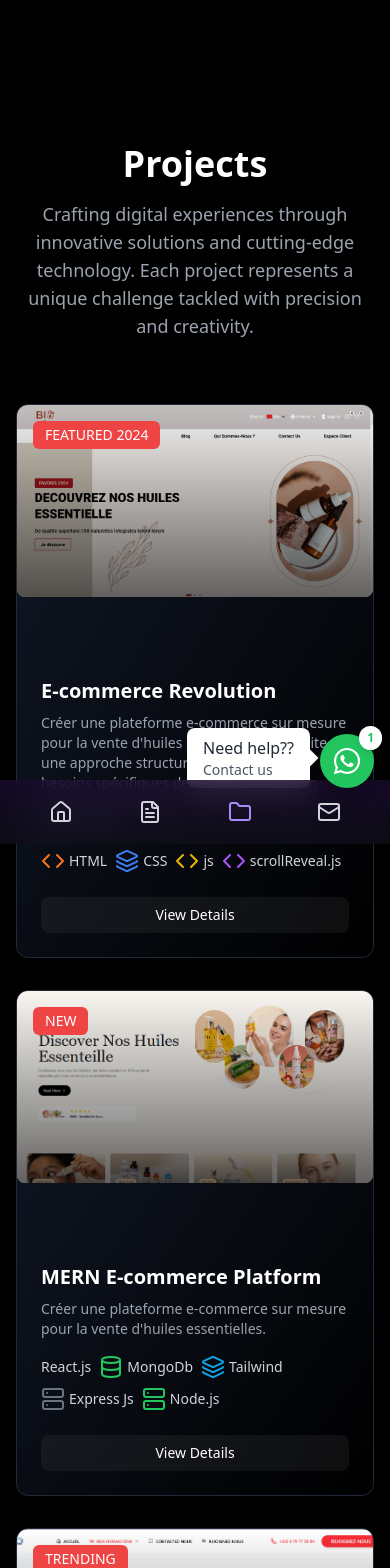
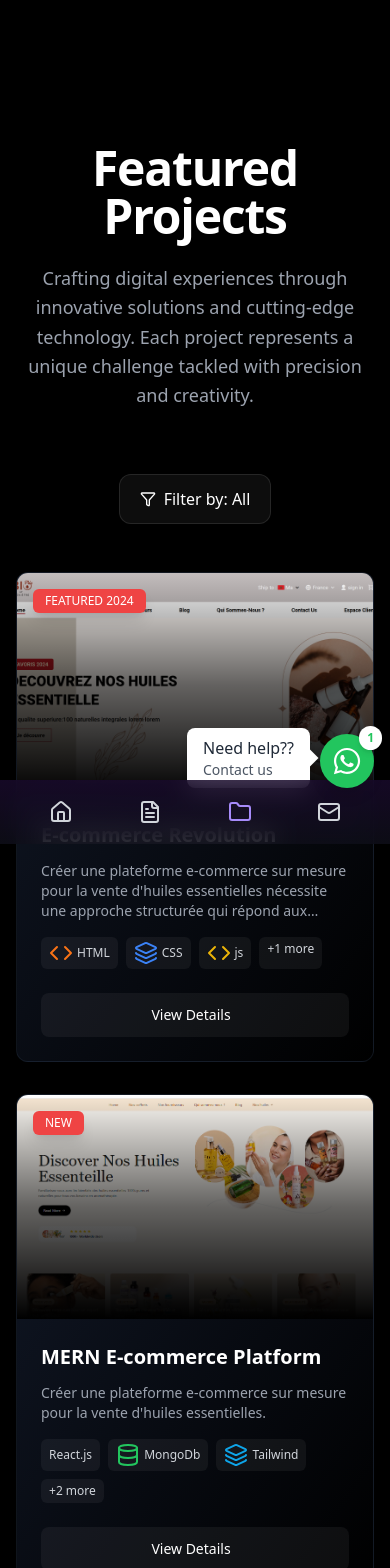
Before and after one commit to simo-sari07/sarix, a React (Vite) app: page /projects in a window 390 px wide. Shown: the top 1568 px of the page. Built offline with nearby package versions, Linux system fonts and the light colour scheme.

Commit message:
new update projects

```diff
--- a/src/components/Works/Projects.jsx
+++ b/src/components/Works/Projects.jsx
@@ -1,6 +1,6 @@
-"use client";
+"use client"
 
-import { useState, useEffect } from "react";
+import { useState, useEffect, useRef } from "react"
 import {
   X,
   Github,
@@ -10,11 +10,17 @@ import {
   Database,
   Layers,
   Settings,
-} from "lucide-react";
+  Filter,
+  ChevronRight,
+  Star,
+  Clock,
+  Users,
+  Package,
+} from "lucide-react"
 
-import project1 from "../../../public/bio1.png";
-import project2 from "../../../public/bio2.png";
-import project3 from "../../../public/center.png";
+import project1 from "../../../public/bio1.png"
+import project2 from "../../../public/bio2.png"
+import project3 from "../../../public/center.png"
 
 const techIcons = {
   React: <Code className="text-blue-500" />,
@@ -32,7 +38,7 @@ const techIcons = {
   "scrollReveal.js": <Code className="text-purple-500" />,
   "Express Js": <Server className="text-gray-500" />,
   MongoDb: <Database className="text-green-500" />,
-};
+}
 
 const projects = [
   {
@@ -58,8 +64,7 @@ const projects = [
     id: "02",
     title: "MERN E-commerce Platform",
     badge: "NEW",
-    description:
-      "Créer une plateforme e-commerce sur mesure pour la vente d'huiles essentielles.",
+    description: "Créer une plateforme e-commerce sur mesure pour la vente d'huiles essentielles.",
     tech: ["React.js", "MongoDb", "Tailwind", "Express Js", "Node.js"],
     image: project2,
     stats: {
@@ -91,70 +96,120 @@ const projects = [
       live: "https://centerkech.vercel.app/",
     },
   },
-];
+]
+
+// Get all unique technologies from projects
+const allTechnologies = [...new Set(projects.flatMap((project) => project.tech))]
 
 function ProjectModal({ project, onClose }) {
+  const modalRef = useRef(null)
+
   useEffect(() => {
     const handleEsc = (e) => {
-      if (e.key === "Escape") onClose();
-    };
+      if (e.key === "Escape") onClose()
+    }
+
     const handleClickOutside = (e) => {
-      if (e.target.classList.contains("modal-overlay")) onClose();
-    };
+      if (e.target.classList.contains("modal-overlay")) onClose()
+    }
 
-    document.addEventListener("keydown", handleEsc);
-    document.addEventListener("click", handleClickOutside);
+    // Animation on mount
+    if (modalRef.current) {
+      modalRef.current.style.opacity = 0
+      setTimeout(() => {
+        if (modalRef.current) modalRef.current.style.opacity = 1
+      }, 10)
+    }
+
+    document.addEventListener("keydown", handleEsc)
+    document.addEventListener("click", handleClickOutside)
+    document.body.style.overflow = "hidden" // Prevent scrolling when modal is open
 
     return () => {
-      document.removeEventListener("keydown", handleEsc);
-      document.removeEventListener("click", handleClickOutside);
-    };
-  }, [onClose]);
+      document.removeEventListener("keydown", handleEsc)
+      document.removeEventListener("click", handleClickOutside)
+      document.body.style.overflow = "" // Restore scrolling
+    }
+  }, [onClose])
 
-  if (!project) return null;
+  if (!project) return null
 
   return (
-    <div className="fixed inset-0 bg-black/75 backdrop-blur-sm z-50 flex items-center justify-center p-4 modal-overlay">
-      <div className="bg-[#111] rounded-2xl max-w-4xl w-full max-h-[90vh] overflow-y-auto">
+    <div className="fixed inset-0 bg-black/80 backdrop-blur-md z-50 flex items-center justify-center p-4 modal-overlay transition-all duration-300">
+      <div
+        ref={modalRef}
+        className="bg-gradient-to-br from-gray-900 to-black rounded-2xl max-w-5xl w-full max-h-[90vh] overflow-y-auto border border-gray-800/50 shadow-2xl transition-opacity duration-300"
+      >
         <div className="relative">
           <button
             onClick={onClose}
-            className="absolute right-4 top-4 text-white hover:text-gray-300 z-10"
+            className="absolute right-4 top-4 text-white hover:text-gray-300 z-10 bg-black/40 p-2 rounded-full backdrop-blur-sm transition-transform hover:scale-110"
+            aria-label="Close modal"
           >
-            <X size={24} />
+            <X size={20} />
           </button>
+          <div className="relative h-[350px] overflow-hidden">
             <img
               src={project.image || "/placeholder.svg"}
               alt={project.title}
-            width={800}
-            height={300}
-            className="w-full h-[300px] object-cover"
+              width={1200}
+              height={350}
+              className="w-full h-full object-cover"
             />
+            <div className="absolute inset-0 bg-gradient-to-t from-black via-black/40 to-transparent" />
+
+            <div className="absolute bottom-0 left-0 p-8 w-full">
+              <div className="inline-block px-3 py-1 bg-red-500 text-white text-sm font-medium rounded-md mb-4">
+                {project.badge}
               </div>
-        <div className="p-8">
-          <h3 className="text-3xl font-bold text-white mb-4">
-            {project.title}
-          </h3>
-          <p className="text-gray-300 mb-6">{project.description}</p>
-
-          <div className="grid grid-cols-2 sm:grid-cols-4 gap-6 mb-8">
-            {Object.entries(project.stats).map(([key, value]) => (
-              <div key={key} className="text-center">
-                <div className="text-2xl font-bold text-white mb-1">
-                  {value}
-                </div>
-                <div className="text-sm text-gray-400 capitalize">
-                  {key.replace(/([A-Z])/g, " $1").trim()}
+              <h3 className="text-4xl font-bold text-white mb-2 tracking-tight">{project.title}</h3>
             </div>
           </div>
-            ))}
         </div>
 
-          <div className="flex flex-wrap gap-3 mb-8">
+        <div className="p-8">
+          <p className="text-gray-300 text-lg mb-8 leading-relaxed">{project.description}</p>
+
+          <div className="grid grid-cols-2 sm:grid-cols-4 gap-6 mb-10 bg-white/5 p-6 rounded-xl">
+            <div className="text-center">
+              <div className="flex justify-center mb-2 text-red-400">
+                <Clock size={24} />
+              </div>
+              <div className="text-2xl font-bold text-white mb-1">{project.stats.experience}</div>
+              <div className="text-sm text-gray-400">Years Experience</div>
+            </div>
+
+            <div className="text-center">
+              <div className="flex justify-center mb-2 text-blue-400">
+                <Users size={24} />
+              </div>
+              <div className="text-2xl font-bold text-white mb-1">{project.stats.teamSize}</div>
+              <div className="text-sm text-gray-400">Team Size</div>
+            </div>
+
+            <div className="text-center">
+              <div className="flex justify-center mb-2 text-green-400">
+                <Star size={24} />
+              </div>
+              <div className="text-2xl font-bold text-white mb-1">{project.stats.users}</div>
+              <div className="text-sm text-gray-400">Users</div>
+            </div>
+
+            <div className="text-center">
+              <div className="flex justify-center mb-2 text-purple-400">
+                <Package size={24} />
+              </div>
+              <div className="text-2xl font-bold text-white mb-1">{project.stats.features}</div>
+              <div className="text-sm text-gray-400">Features</div>
+            </div>
+          </div>
+
+          <h4 className="text-xl font-semibold text-white mb-4">Technologies Used</h4>
+          <div className="flex flex-wrap gap-3 mb-10">
             {project.tech.map((tech) => (
               <span
                 key={tech}
-                className="flex items-center gap-2 px-4 py-2 bg-white/5 rounded-full text-sm text-white"
+                className="flex items-center gap-2 px-4 py-2 bg-white/10 rounded-full text-sm text-white border border-white/10 hover:bg-white/15 transition-colors"
               >
                 {techIcons[tech]}
                 {tech}
@@ -162,60 +217,141 @@ function ProjectModal({ project, onClose }) {
             ))}
           </div>
 
-          <div className="flex gap-4">
+          <div className="flex flex-col sm:flex-row gap-4">
             <a
               href={project.links.github}
               target="_blank"
               rel="noopener noreferrer"
-              className="flex-1 flex items-center justify-center gap-2 px-6 py-3 bg-white/5 hover:bg-white/10 rounded-xl text-white transition-colors"
+              className="flex-1 flex items-center justify-center gap-2 px-6 py-4 bg-white/5 hover:bg-white/10 rounded-xl text-white transition-all hover:shadow-lg hover:shadow-red-500/10 border border-white/5 group"
             >
-              <Github size={20} />
-              View Code
+              <Github size={20} className="group-hover:text-red-400 transition-colors" />
+              <span className="font-medium">View Code</span>
+              <ChevronRight
+                size={16}
+                className="opacity-0 -ml-4 group-hover:opacity-100 group-hover:ml-0 transition-all"
+              />
             </a>
             <a
               href={project.links.live}
               target="_blank"
               rel="noopener noreferrer"
-              className="flex-1 flex items-center justify-center gap-2 px-6 py-3 bg-white/5 hover:bg-white/10 rounded-xl text-white transition-colors"
+              className="flex-1 flex items-center justify-center gap-2 px-6 py-4 bg-gradient-to-r from-red-600 to-red-500 hover:from-red-500 hover:to-red-600 rounded-xl text-white transition-all hover:shadow-lg hover:shadow-red-500/20 group"
             >
               <ExternalLink size={20} />
-              Live Demo
+              <span className="font-medium">Live Demo</span>
+              <ChevronRight
+                size={16}
+                className="opacity-0 -ml-4 group-hover:opacity-100 group-hover:ml-0 transition-all"
+              />
             </a>
           </div>
         </div>
       </div>
     </div>
-  );
+  )
 }
 
 function Projects() {
-  const [selectedProject, setSelectedProject] = useState(null);
+  const [selectedProject, setSelectedProject] = useState(null)
+  const [filter, setFilter] = useState("All")
+  const [isFilterOpen, setIsFilterOpen] = useState(false)
+  const projectsRef = useRef(null)
+
+  // Filter projects based on selected technology
+  const filteredProjects = filter === "All" ? projects : projects.filter((project) => project.tech.includes(filter))
+
+  // Animation for project cards on scroll
+  useEffect(() => {
+    const observer = new IntersectionObserver(
+      (entries) => {
+        entries.forEach((entry) => {
+          if (entry.isIntersecting) {
+            entry.target.classList.add("animate-in")
+          }
+        })
+      },
+      { threshold: 0.1 },
+    )
+
+    const projectCards = document.querySelectorAll(".project-card")
+    projectCards.forEach((card) => {
+      observer.observe(card)
+    })
+
+    return () => {
+      projectCards.forEach((card) => {
+        observer.unobserve(card)
+      })
+    }
+  }, [filteredProjects])
 
   return (
-    <div className="min-h-screen bg-black py-20 px-4 sm:px-6 lg:px-8">
+    <div className="min-h-screen bg-black py-20 px-4 sm:px-6 lg:px-8" ref={projectsRef}>
       <div className="max-w-7xl mx-auto">
         <div className="text-center mb-16">
-          <h2 className="text-4xl md:text-5xl font-bold text-white mb-4">
-            Projects
-          </h2>
-          <p className="text-gray-400 text-lg max-w-3xl mx-auto">
-            Crafting digital experiences through innovative solutions and
-            cutting-edge technology. Each project represents a unique challenge
-            tackled with precision and creativity.
+
+          <h2 className="text-5xl md:text-6xl font-bold text-white mb-6 tracking-tight">Featured Projects</h2>
+          <p className="text-gray-400 text-lg max-w-3xl mx-auto leading-relaxed">
+            Crafting digital experiences through innovative solutions and cutting-edge technology. Each project
+            represents a unique challenge tackled with precision and creativity.
           </p>
         </div>
 
+        {/* Filter Section */}
+        <div className="mb-12 flex justify-center">
+          <div className="relative">
+            <button
+              onClick={() => setIsFilterOpen(!isFilterOpen)}
+              className="flex items-center gap-2 px-5 py-3 bg-white/5 hover:bg-white/10 rounded-xl text-white transition-colors border border-white/10"
+            >
+              <Filter size={16} />
+              <span>
+                Filter by: <span className="font-medium">{filter}</span>
+              </span>
+            </button>
+
+            {isFilterOpen && (
+              <div className="absolute top-full left-0 mt-2 w-56 bg-gray-900 border border-gray-800 rounded-xl shadow-xl z-10 py-2 animate-in fade-in slide-in-from-top-5">
+                <button
+                  onClick={() => {
+                    setFilter("All")
+                    setIsFilterOpen(false)
+                  }}
+                  className={`w-full text-left px-4 py-2 hover:bg-white/5 transition-colors ${filter === "All" ? "text-red-400" : "text-white"}`}
+                >
+                  All Projects
+                </button>
+                {allTechnologies.map((tech) => (
+                  <button
+                    key={tech}
+                    onClick={() => {
+                      setFilter(tech)
+                      setIsFilterOpen(false)
+                    }}
+                    className={`w-full text-left px-4 py-2 hover:bg-white/5 transition-colors flex items-center gap-2 ${filter === tech ? "text-red-400" : "text-white"}`}
+                  >
+                    {techIcons[tech]}
+                    {tech}
+                  </button>
+                ))}
+              </div>
+            )}
+          </div>
+        </div>
+
+        {/* Projects Grid */}
         <div className="grid grid-cols-1 md:grid-cols-2 lg:grid-cols-3 gap-8">
-          {projects.map((project) => (
+          {filteredProjects.map((project, index) => (
             <div
               key={project.id}
               onClick={() => setSelectedProject(project)}
-              className="group cursor-pointer"
+              className="project-card group cursor-pointer opacity-0 translate-y-8 transition-all duration-700 ease-out"
+              style={{ transitionDelay: `${index * 100}ms` }}
             >
-              <div className="relative bg-gradient-to-br from-gray-900 to-black rounded-xl overflow-hidden border border-gray-800">
+              <div className="relative bg-gradient-to-br from-gray-900 to-black rounded-xl overflow-hidden border border-gray-800/50 hover:border-gray-700/50 transition-all hover:shadow-xl hover:shadow-red-500/5 h-full">
                 {/* Image */}
-                <div className="relative w-full h-48 mb-6">
-                  <div className="absolute inset-0 overflow-hidden rounded-lg">
+                <div className="relative w-full h-56 overflow-hidden">
+                  <div className="absolute inset-0">
                     <img
                       src={project.image || "/placeholder.svg"}
                       alt={project.title}
@@ -223,63 +359,76 @@ function Projects() {
                       height={200}
                       className="w-full h-full object-cover transform transition-transform duration-700 group-hover:scale-110"
                     />
-                    <div className="absolute inset-0 bg-gradient-to-t from-black/60 to-transparent" />
+                    <div className="absolute inset-0 bg-gradient-to-t from-black via-black/60 to-transparent" />
+                  </div>
+
+                  {/* Badge */}
+                  <div className="absolute top-4 left-4 px-3 py-1 bg-red-500 text-white text-xs font-medium rounded-md z-10 shadow-lg">
+                    {project.badge}
                   </div>
                 </div>
 
-                {/* Badge */}
-                <div className="absolute top-4 left-4 px-3 py-1 bg-red-500 text-white text-sm font-medium rounded-md z-10">
-                  {project.badge}
-                </div>
-
                 {/* Content Container */}
-                <div className="p-6">
-                  <div className="flex flex-col h-full">
-                    <div className="mb-4">
-                      <h3 className="text-xl font-bold text-white mb-2 mt-8">
+                <div className="p-6 flex flex-col h-[calc(100%-224px)]">
+                  <div className="mb-4 flex-grow">
+                    <h3 className="text-xl font-bold text-white mb-3 group-hover:text-red-400 transition-colors">
                       {project.title}
                     </h3>
-                      <p className="text-gray-400 text-sm">
-                        {project.description}
-                      </p>
+                    <p className="text-gray-400 text-sm line-clamp-3">{project.description}</p>
                   </div>
 
                   {/* Tech Stack */}
                   <div className="flex flex-wrap gap-2 mb-6">
-                      {project.tech.map((tech) => (
+                    {project.tech.slice(0, 3).map((tech) => (
                       <span
                         key={tech}
-                          className="flex items-center gap-1 text-gray-300 text-sm"
+                        className="flex items-center gap-1 px-2 py-1 bg-white/5 rounded-md text-gray-300 text-xs"
                       >
                         {techIcons[tech]}
                         {tech}
                       </span>
                     ))}
+                    {project.tech.length > 3 && (
+                      <span className="px-2 py-1 bg-white/5 rounded-md text-gray-300 text-xs">
+                        +{project.tech.length - 3} more
+                      </span>
+                    )}
                   </div>
 
                   {/* View Details Button */}
-                    <button className="w-full py-2 bg-white/5 hover:bg-white/10 rounded-lg text-white text-sm transition-colors mt-auto">
-                      View Details
+                  <button className="w-full py-3 bg-white/5 hover:bg-white/10 rounded-lg text-white text-sm transition-all group-hover:bg-gradient-to-r group-hover:from-red-600 group-hover:to-red-500 flex items-center justify-center gap-2">
+                    <span>View Details</span>
+                    <ChevronRight
+                      size={16}
+                      className="opacity-0 -ml-4 group-hover:opacity-100 group-hover:ml-0 transition-all"
+                    />
                   </button>
-                  </div>
                 </div>
 
                 {/* Hover Overlay */}
-                <div className="absolute inset-0 bg-gradient-to-t from-black/40 via-transparent to-transparent opacity-0 group-hover:opacity-100 transition-opacity duration-300" />
+                <div className="absolute inset-0 bg-gradient-to-t from-red-500/10 via-transparent to-transparent opacity-0 group-hover:opacity-100 transition-opacity duration-300 pointer-events-none" />
               </div>
             </div>
           ))}
         </div>
+
+        {/* No projects found message */}
+        {filteredProjects.length === 0 && (
+          <div className="text-center py-20">
+            <p className="text-gray-400 text-lg">No projects found with the selected technology.</p>
+            <button
+              onClick={() => setFilter("All")}
+              className="mt-4 px-6 py-3 bg-white/5 hover:bg-white/10 rounded-lg text-white transition-colors"
+            >
+              Show all projects
+            </button>
+          </div>
+        )}
       </div>
 
-      {selectedProject && (
-        <ProjectModal
-          project={selectedProject}
-          onClose={() => setSelectedProject(null)}
-        />
-      )}
+      {selectedProject && <ProjectModal project={selectedProject} onClose={() => setSelectedProject(null)} />}
     </div>
-  );
+  )
 }
 
-export default Projects;
+export default Projects
--- a/src/index.css
+++ b/src/index.css
@@ -33,3 +33,37 @@
 .animate-fade-in-down {
   animation: fade-in-down 0.5s ease-out;
 }
+
+@keyframes fadeIn {
+  from {
+    opacity: 0;
+    transform: translateY(20px);
+  }
+  to {
+    opacity: 1;
+    transform: translateY(0);
+  }
+}
+
+.animate-in {
+  animation: fadeIn 0.6s ease-out forwards;
+}
+
+.fade-in {
+  animation: fadeIn 0.3s ease-out forwards;
+}
+
+.slide-in-from-top-5 {
+  animation: slideInFromTop 0.3s ease-out forwards;
+}
+
+@keyframes slideInFromTop {
+  from {
+    opacity: 0;
+    transform: translateY(-5px);
+  }
+  to {
+    opacity: 1;
+    transform: translateY(0);
+  }
+}
```
Lines whose indentation alone changed are shown as unchanged.
